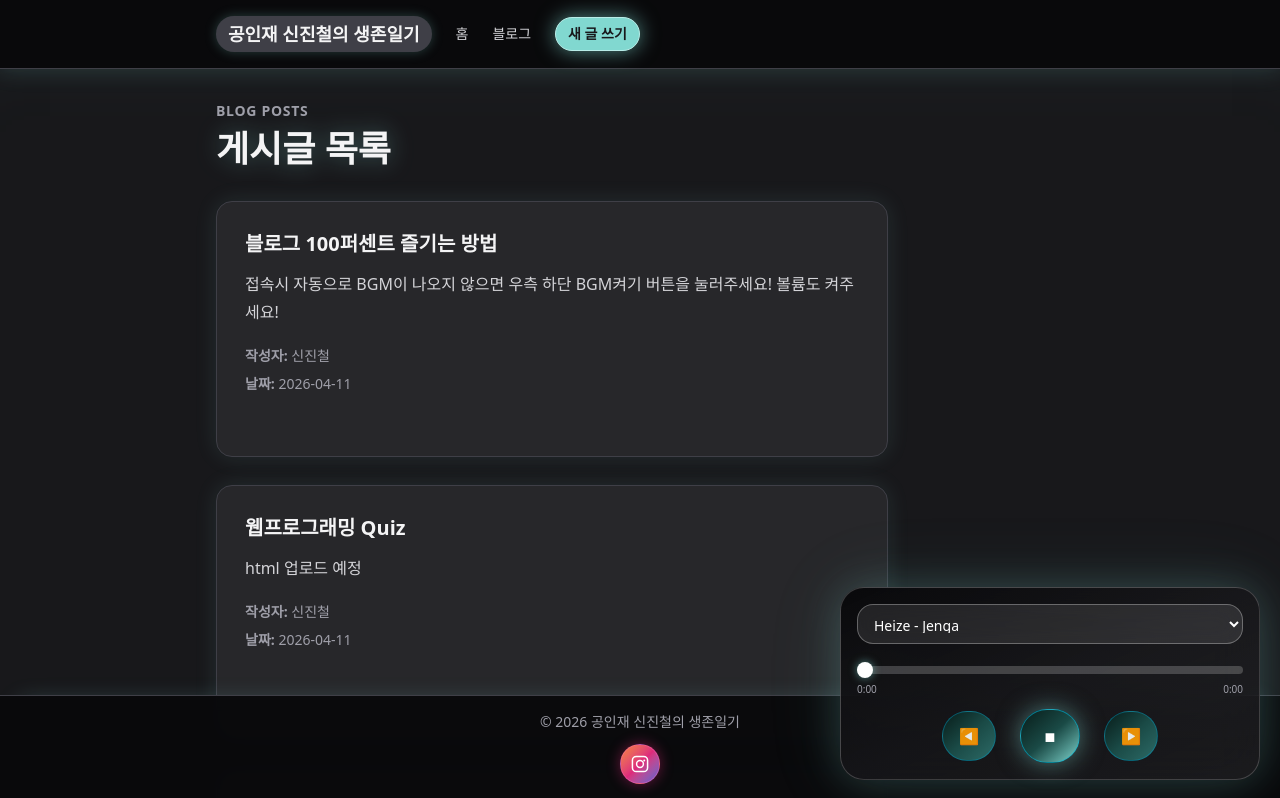
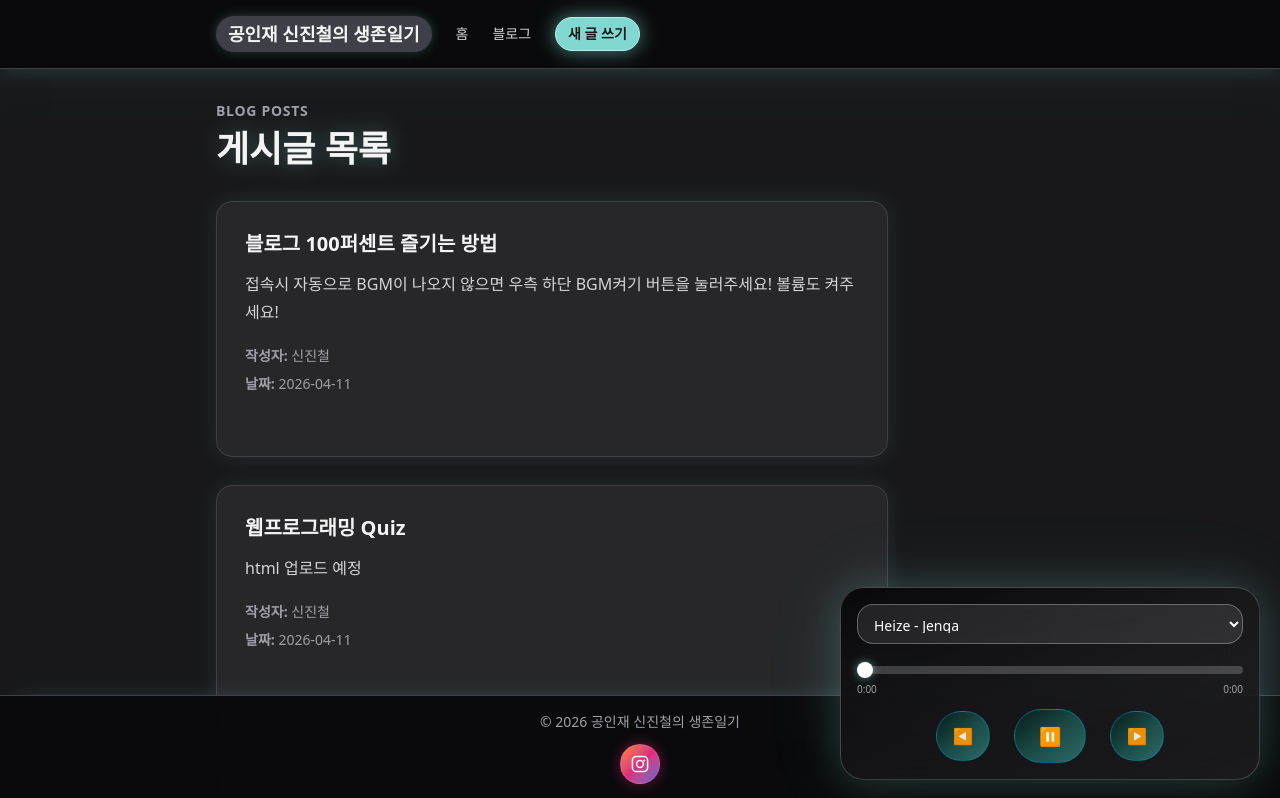
Before and after one commit to shin-jin-cheol/my-first-web, a Next.js app: page / in a window 1280 px wide. Shown: the top 798 px of the page. Built offline with nearby package versions, Linux system fonts and the light colour scheme.

Commit message:
style: unify play button style while playing

```diff
--- a/app/components/BgmPlayer.tsx
+++ b/app/components/BgmPlayer.tsx
@@ -207,10 +207,10 @@ export default function BgmPlayer() {
         <button
           type="button"
           onClick={togglePlayback}
-          className="rounded-full border border-cyan-500/60 bg-gradient-to-br from-[#081d1a] via-[#1a4a46] to-[#81d8d0] px-6 py-3 text-lg font-bold text-white shadow-[0_0_24px_rgba(129,216,208,0.5)] transition backdrop-blur hover:border-cyan-400/80 hover:brightness-110"
+          className="rounded-full border border-cyan-600/50 bg-gradient-to-br from-[#081d1a] via-[#1a4a46] to-[#2d6b67] px-6 py-3 text-lg text-cyan-100 transition backdrop-blur hover:border-cyan-500/70 hover:bg-gradient-to-br hover:from-[#0f2623] hover:via-[#255450] hover:to-[#3a7a73] hover:shadow-[0_0_16px_rgba(129,216,208,0.4)]"
           title={isPlaying ? "일시정지" : "재생"}
         >
-          {isPlaying ? "■" : "▶"}
+          {isPlaying ? "⏸" : "▶"}
         </button>
         <button
           type="button"
```
